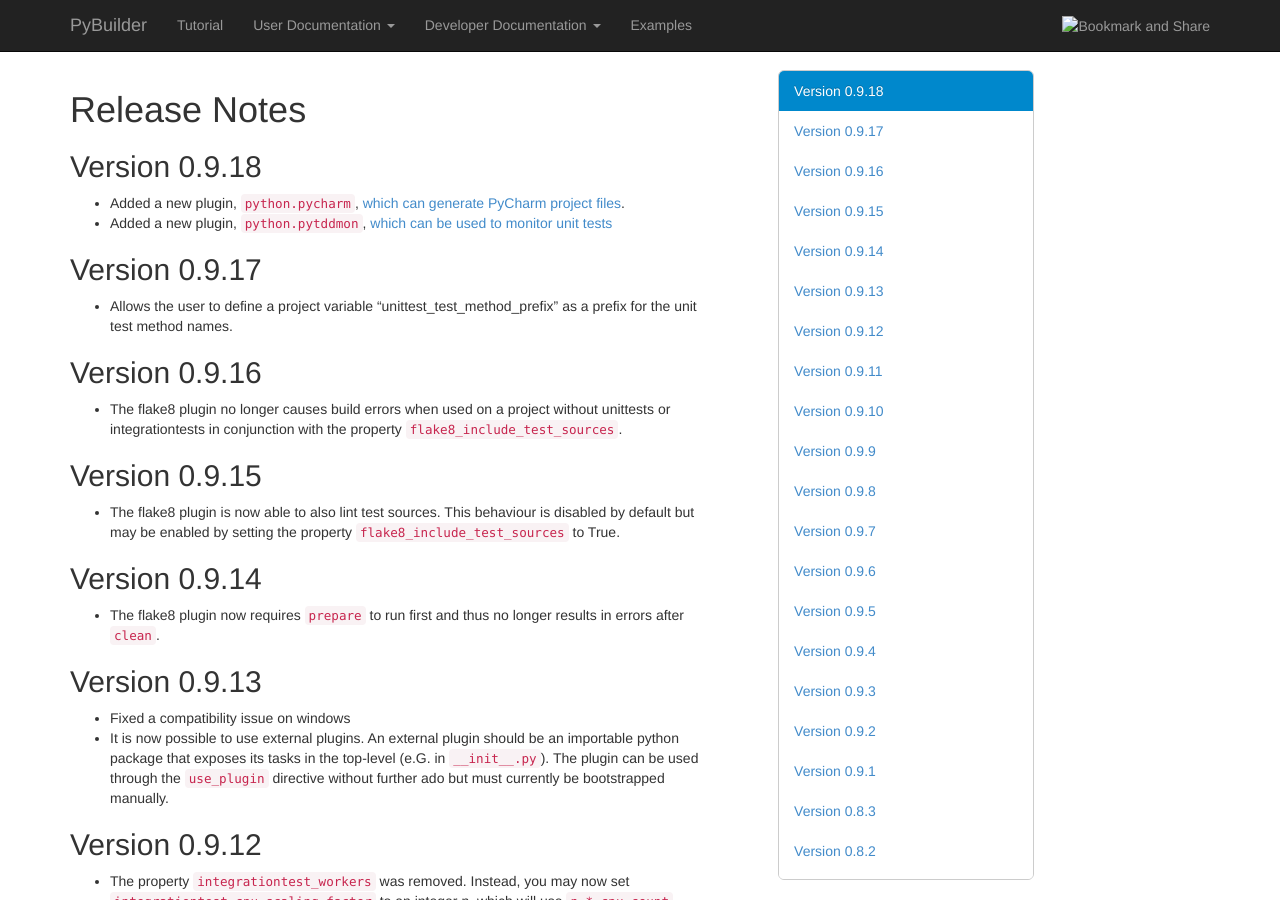
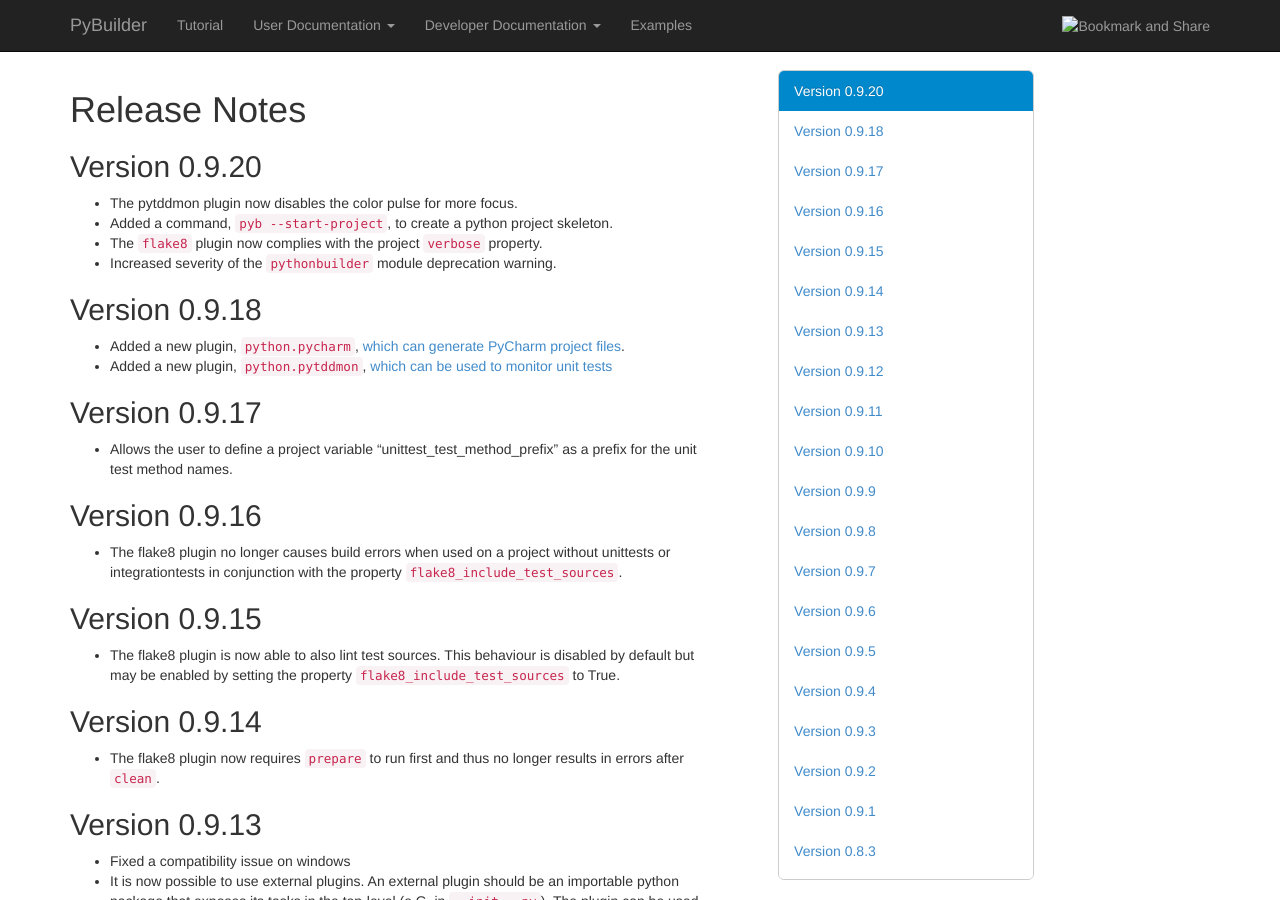
Before and after one commit to pybuilder/pybuilder.github.io, a Jekyll site: the page built from releasenotes/index.md, in a window 1280 px wide and 900 px high. Built offline with Jekyll 4.4.1, drawn with Linux system fonts in a browser that asks for light colours; nearby versions of some CDN libraries.

Commit message:
release notes for 0.9.20

```diff
--- a/releasenotes/index.md
+++ b/releasenotes/index.md
@@ -4,6 +4,12 @@
 ---
 
 # Release Notes
+
+## Version 0.9.20
+* The pytddmon plugin now disables the color pulse for more focus.
+* Added a command, `pyb --start-project`, to create a python project skeleton.
+* The `flake8` plugin now complies with the project `verbose` property.
+* Increased severity of the `pythonbuilder` module deprecation warning.
 
 ## Version 0.9.18
 * Added a new plugin, `python.pycharm`, [which can generate PyCharm project files](/documentation/plugins.html#ProjectfilesforJetbrainsPyCharm).
```
